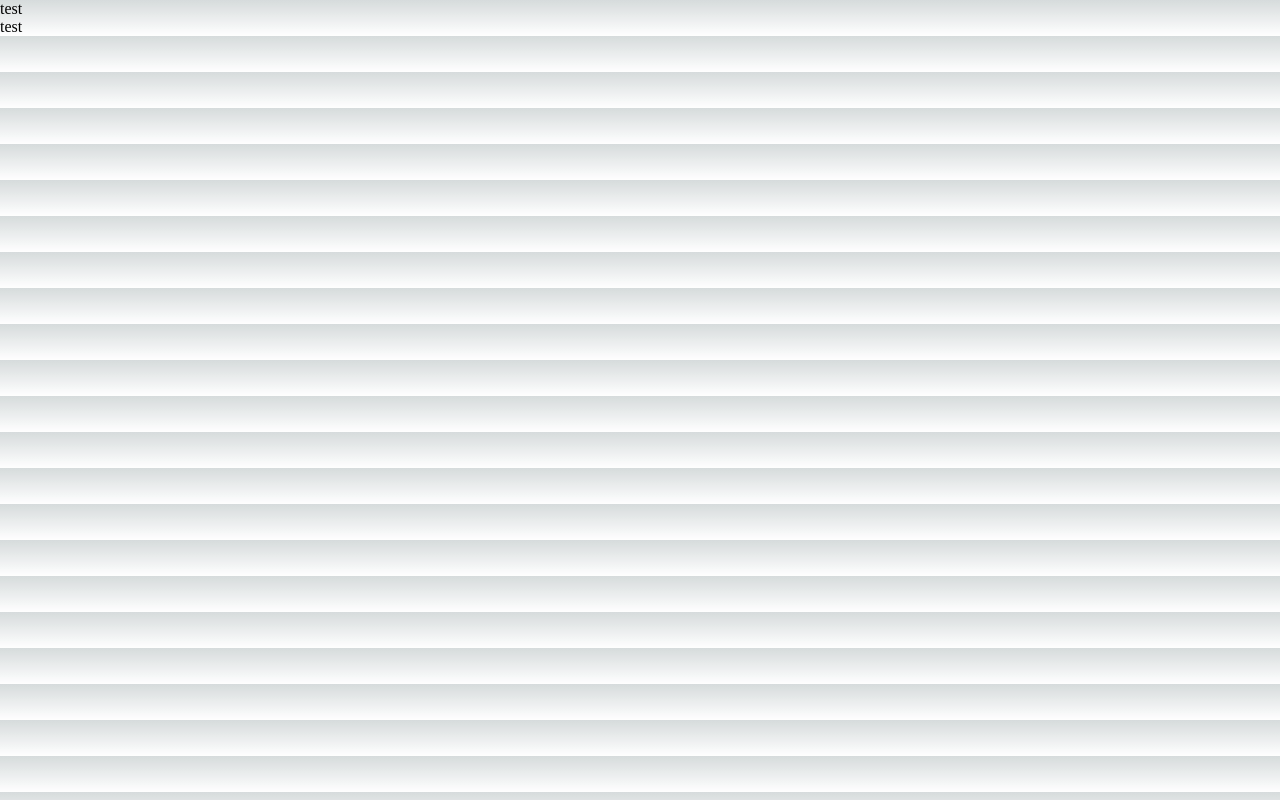
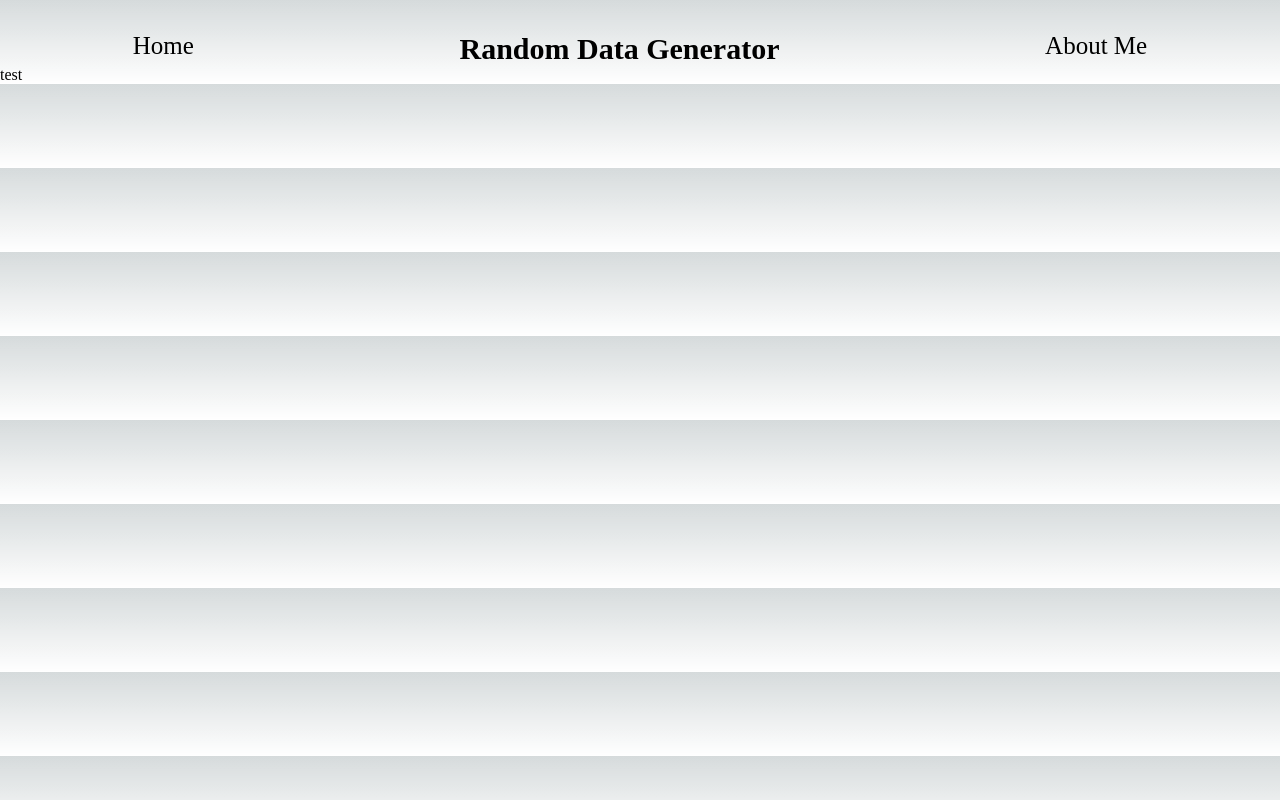
Before and after one commit to JoelKong/random-data-generator, a Next.js app in the folder randomdata/: page / in a window 1280 px wide. Built offline with nearby package versions, Linux system fonts and the light colour scheme.

Commit message:
feat: added header

```diff
--- a/randomdata/components/Navigation.tsx
+++ b/randomdata/components/Navigation.tsx
@@ -1,7 +1,15 @@
 import classes from "./navigation.module.css";
 
 function Navigation() {
-  return <div>test</div>;
+  return (
+    <nav className={classes.nav}>
+      <a href="/">Home</a>
+      <p className={classes.header}>Random Data Generator</p>
+      <a href="https://github.com/JoelKong" target="_blank">
+        About Me
+      </a>
+    </nav>
+  );
 }
 
 export default Navigation;
--- a/randomdata/components/navigation.module.css
+++ b/randomdata/components/navigation.module.css
@@ -0,0 +1,13 @@
+.nav {
+  margin-top: 2rem;
+  display: flex;
+  width: 100vw;
+  justify-content: space-around;
+  font-size: 25px;
+  flex-wrap: wrap;
+}
+
+.header {
+  font-size: 30px;
+  font-weight: 800;
+}
```
